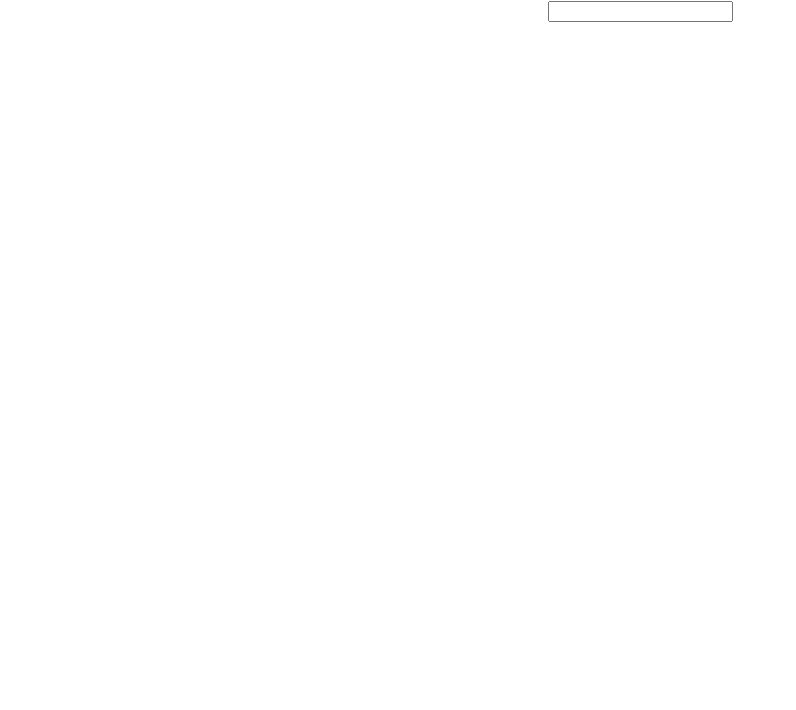
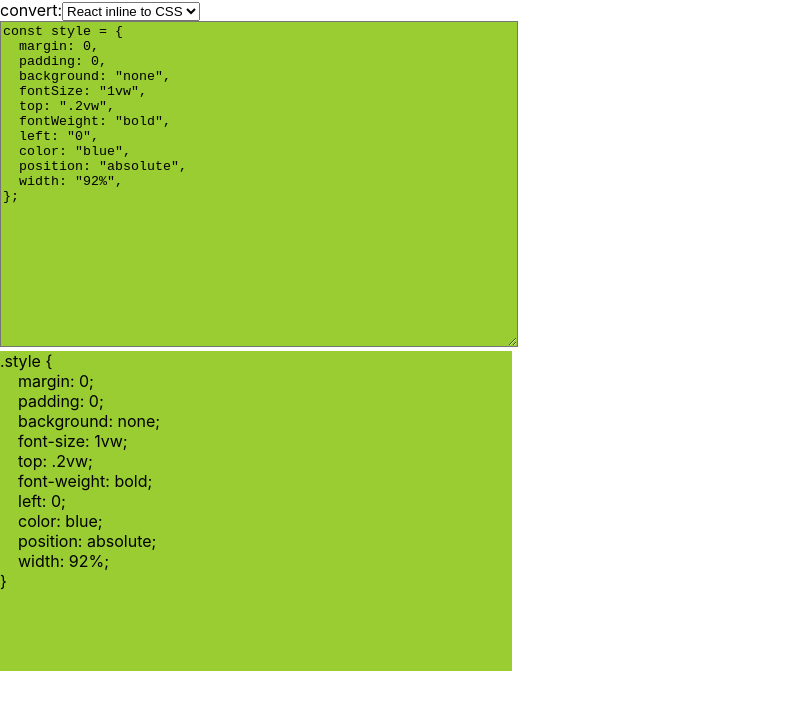
Before and after one commit to daslyfe/react-inline-css-converter, a React (Create React App) app: page / in a window 1280 px wide. Shown: the top 710 px of the page, without its empty margins (0-796 px from the left). Built offline with nearby package versions, Linux system fonts and the light colour scheme.

Commit message:
converted constructor to component instead, working on comment detection

```diff
--- a/src/App.css
+++ b/src/App.css
@@ -1,38 +1,11 @@
-.App {
-  text-align: center;
+.box {
+  width: 40vw;
+  height: 40vh;
+  overflow: auto;
+  background: yellowgreen;
 }
 
-.App-logo {
-  height: 40vmin;
-  pointer-events: none;
+p {
+  margin: 0;
+  line-height: 1.4em;
 }
-
-@media (prefers-reduced-motion: no-preference) {
-  .App-logo {
-    animation: App-logo-spin infinite 20s linear;
-  }
-}
-
-.App-header {
-  background-color: #282c34;
-  min-height: 100vh;
-  display: flex;
-  flex-direction: column;
-  align-items: center;
-  justify-content: center;
-  font-size: calc(10px + 2vmin);
-  color: white;
-}
-
-.App-link {
-  color: #61dafb;
-}
-
-@keyframes App-logo-spin {
-  from {
-    transform: rotate(0deg);
-  }
-  to {
-    transform: rotate(360deg);
-  }
-}
--- a/src/App.js
+++ b/src/App.js
@@ -1,7 +1,9 @@
 import "./App.css";
 import { createRef, useState } from "react";
+import { ar, num } from "./utility/utility";
+import ManipulateString from "./utility/store-string";
 
-const testStyle = {
+const defaultInput = `const style = {
   margin: 0,
   padding: 0,
   background: "none",
@@ -12,63 +14,43 @@ const testStyle = {
   color: "blue",
   position: "absolute",
   width: "92%",
-};
-
-function StoreString() {
-  this.value = "";
-  this.toCss = () => {
-    const findIllegal = /[=\\"']/gi;
-    const findComma = /[,]/gi;
-    const findUppercase = /[A-Z]/g;
-
-    let filteredString = this.value
-      .replace(findIllegal, "")
-      .replace(findComma, ";")
-      .replace(findUppercase, (char) => `-${char.toLowerCase()}`);
-
-    const openBracketIndex =
-      filteredString.indexOf("{") > 0 ? filteredString.indexOf("{") : false;
-
-    const className = openBracketIndex
-      ? `.${filteredString.split(" ")[1]}`
-      : false;
-    filteredString = `${className ? className : ""} ${filteredString.slice(
-      openBracketIndex
-    )}`;
-    console.log("filteredString " + filteredString);
-    console.log("classname " + className);
-    return filteredString;
-    // return textArray.map((text) => {});
-  };
-  this.updateValue = (input) => {
-    this.value = JSON.stringify(input);
-  };
-}
+};`;
 
 
-const inputString = new StoreString();
+
 function App() {
-  const [userInput, setUserInput] = useState("");
-  const [mode, setMode] = useState("inlineToCss");
+  const [userInput, setUserInput] = useState(defaultInput);
+  const [mode, setMode] = useState("tocss");
+  console.log("mode " + mode);
 
   const inputBoxRef = createRef();
 
-
-  inputString.updateValue(userInput);
-  inputString.toCss();
-
   const handleUserInput = ({ target }) => {
-    const { value } = target;
-    setUserInput(value);
+    setUserInput(target.value);
   };
 
-
+  const handleSelect = ({ target }) => {
+    setMode(target.value);
+  };
 
   return (
     <div className="App">
-      <input type="text" ref={inputBoxRef} onChange={handleUserInput} />
+      <div className="">
+        <label htmlFor="convert">convert:</label>
 
-      <code>{inputString.toCss()}</code>
+        <select name="convert" id="cars" onChange={handleSelect}>
+          <option value="tocss">React inline to CSS</option>
+          <option value="toinline">CSS to React inline</option>
+        </select>
+      </div>
+      <textarea
+        className="box"
+        type="text"
+        defaultValue={defaultInput}
+        ref={inputBoxRef}
+        onChange={handleUserInput}
+      />
+      <ManipulateString value={userInput} mode={mode} />
     </div>
   );
 }
--- a/src/utility/store-string.js
+++ b/src/utility/store-string.js
@@ -1,16 +1,18 @@
 const findIllegal = /[="\\']/gi;
 const findComma = /[,]/gi;
 const findUppercase = /[A-Z]/g;
-const findLineBreak = /(\\r\\n|\\n|\\r)/gi;
+const findLineBreak = /(\r\n|\n|\r)/gm;
 const findDoubleSpaces = / +(?= )/g;
 const findEndBracket = /[}]/g;
+const newLineTrigger = /[{};]/g;
+const tempChar = "?";
 
-function StoreString() {
-  this.value = "";
-
-  this.toCss = () => {
+function ManipulateString({ mode, value }) {
+  const toCss = () => {
     //allows split by end bracket without cutting it away from the string
-    const parts = this.value.replace(findEndBracket, "}^").split("^");
+    const parts = value
+      .replace(findEndBracket, (match) => `${match}${tempChar}`)
+      .split(tempChar);
     const filteredArray = parts.map((part) => {
       part = part
         .replace(findLineBreak, "")
@@ -28,21 +30,39 @@ function StoreString() {
 
       return part;
     });
-    return filteredArray;
-
-  };
-  this.updateValue = (input) => {
-    this.value = JSON.stringify(input);
+    return filteredArray.join("");
   };
 
-  this.formatAsHtml = (mode) => {
-      if (mode === "tocss") {
-        const filteredArray = this.toCss();
-        const html = filteredArray.map((part) => {
+  const formatAsJsx = () => {
+    let jsx = [];
+    if (mode === "tocss") {
+      const filteredString = toCss();
 
-        })
+      //add in temporary character and split it at the temporary character to be processed as seperate JSX tags
+      const stringArray = filteredString
+        .replace(newLineTrigger, (match) => `${match}${tempChar}`)
+        .split(tempChar)
+        .map((string) => string.trim())
+        .filter((string) => string.length > 0 && string !== ";");
 
-      }
-  }
+      jsx = stringArray.map((string, key) => {
+          //detects whether the string is the opening or closing bracket lines
+          const isFirstOrLast = string.search(/[{}]/) > -1 ? true : false;
+          const cssRuleIndex = string.search()
+          console.log(isFirstOrLast);
+
+        return (
+          <>
+            {!isFirstOrLast ? <>&nbsp;&nbsp;&nbsp;&nbsp;</> : ""}{string} <br />
+          </>
+        );
+      });
+      console.log(jsx);
+    }
+
+    return <div className="box">{jsx}</div>;
+  };
+
+  return formatAsJsx();
 }
-export default StoreString;
+export default ManipulateString;
```
Also changed, not shown: 2 other files (tests, documents, lock files or other folders).
